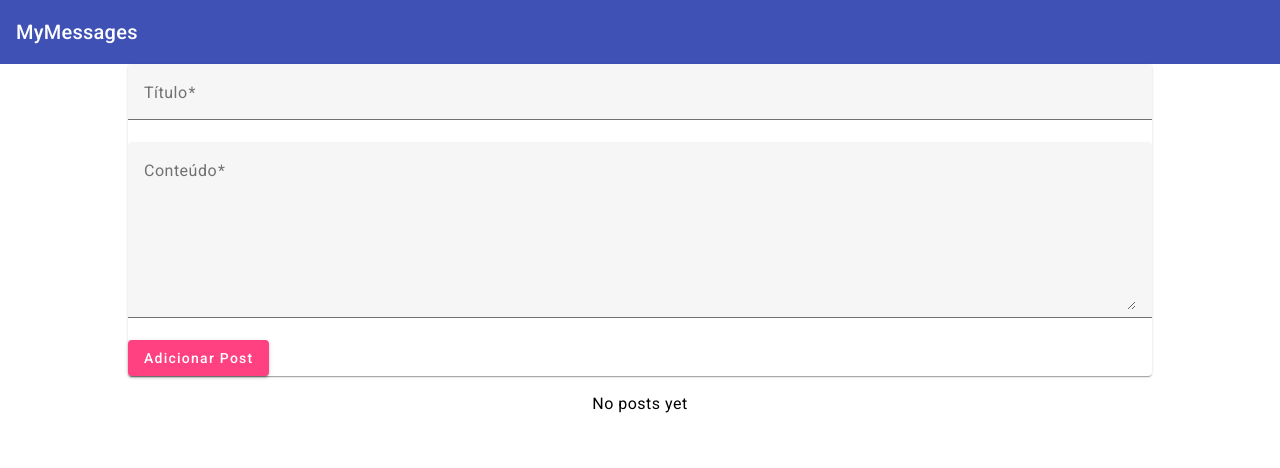
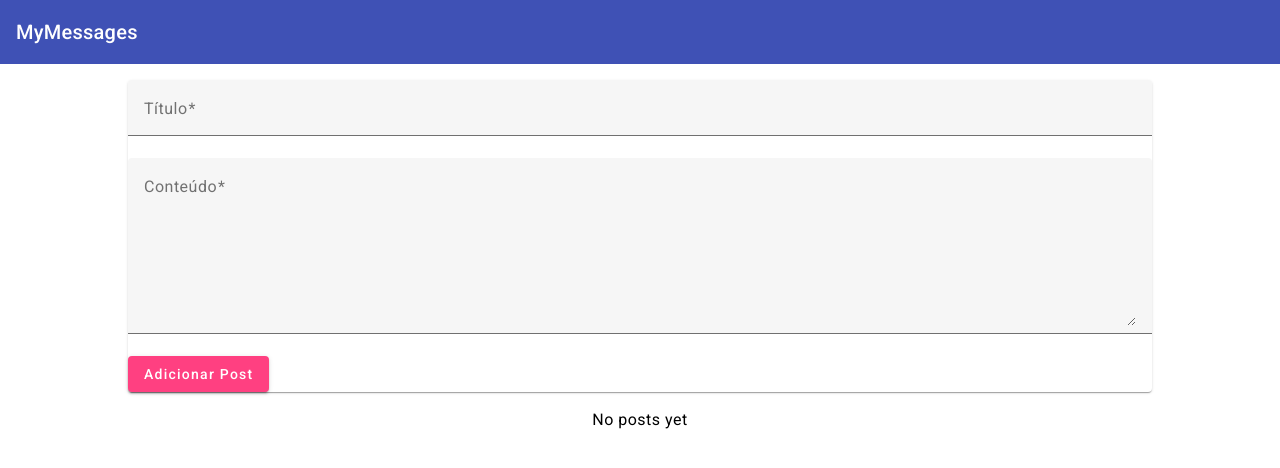
Before and after one commit to Ynacif31/angular-course, an Angular app: page / in a window 1280 px wide. Shown: the top 468 px of the page. Built offline with nearby package versions, Linux system fonts and the light colour scheme.

Commit message:
Getting Posts from Post-Create to Post-List

```diff
--- a/src/app/app.component.css
+++ b/src/app/app.component.css
@@ -1,5 +1,4 @@
 main {
-    margin: 1rem;
+    margin: 1rem auto;
     width: 80%;
-    margin: auto;
 }
--- a/src/app/app.module.ts
+++ b/src/app/app.module.ts
@@ -13,6 +13,7 @@
 import { HeaderComponent } from './header/header.component';
 import { PostListComponent } from './posts/post-list/post-list.component';
 
+
 @NgModule({
   declarations: [
     AppComponent
@@ -27,7 +28,8 @@
     PostCreateComponent,
     HeaderComponent,
     PostListComponent,
-    MatExpansionModule
+    MatExpansionModule,
+    MatToolbarModule
   ],
   providers: [],
   bootstrap: [AppComponent]
--- a/src/app/posts/post-list/post-list.component.ts
+++ b/src/app/posts/post-list/post-list.component.ts
@@ -2,6 +2,7 @@
 import { MatExpansionModule } from '@angular/material/expansion';
 import { CommonModule } from '@angular/common';
 import { Post } from '../post.model';
+import { PostsService } from '../posts.service';
 
 @Component({
     selector: 'app-post-list',
@@ -15,9 +16,8 @@
 })
 export class PostListComponent {
     @Input() posts: Post[] = [];
-   //posts = [
-        //{ title: 'First Post', content: 'This is the first post' },
-        //{ title: 'Second Post', content: 'This is the second post' },
-        //{ title: 'Third Post', content: 'This is the third post' }
-    //];
+
+    constructor(public postsService: PostsService) {
+        this.posts = this.postsService.getPosts();
+    }
 }
--- /dev/null
+++ b/src/app/posts/posts.service.ts
@@ -0,0 +1,19 @@
+import { Injectable } from '@angular/core';
+import { Post } from "./post.model";
+
+
+@Injectable({
+    providedIn: 'root'
+})
+export class PostsService {
+    private posts: Post[] = [];
+
+    getPosts() {
+        return [...this.posts];
+    }
+
+    addPost(title: string, content: string) {
+        const post: Post = { title, content };
+        this.posts.push(post);
+    }
+}
```
